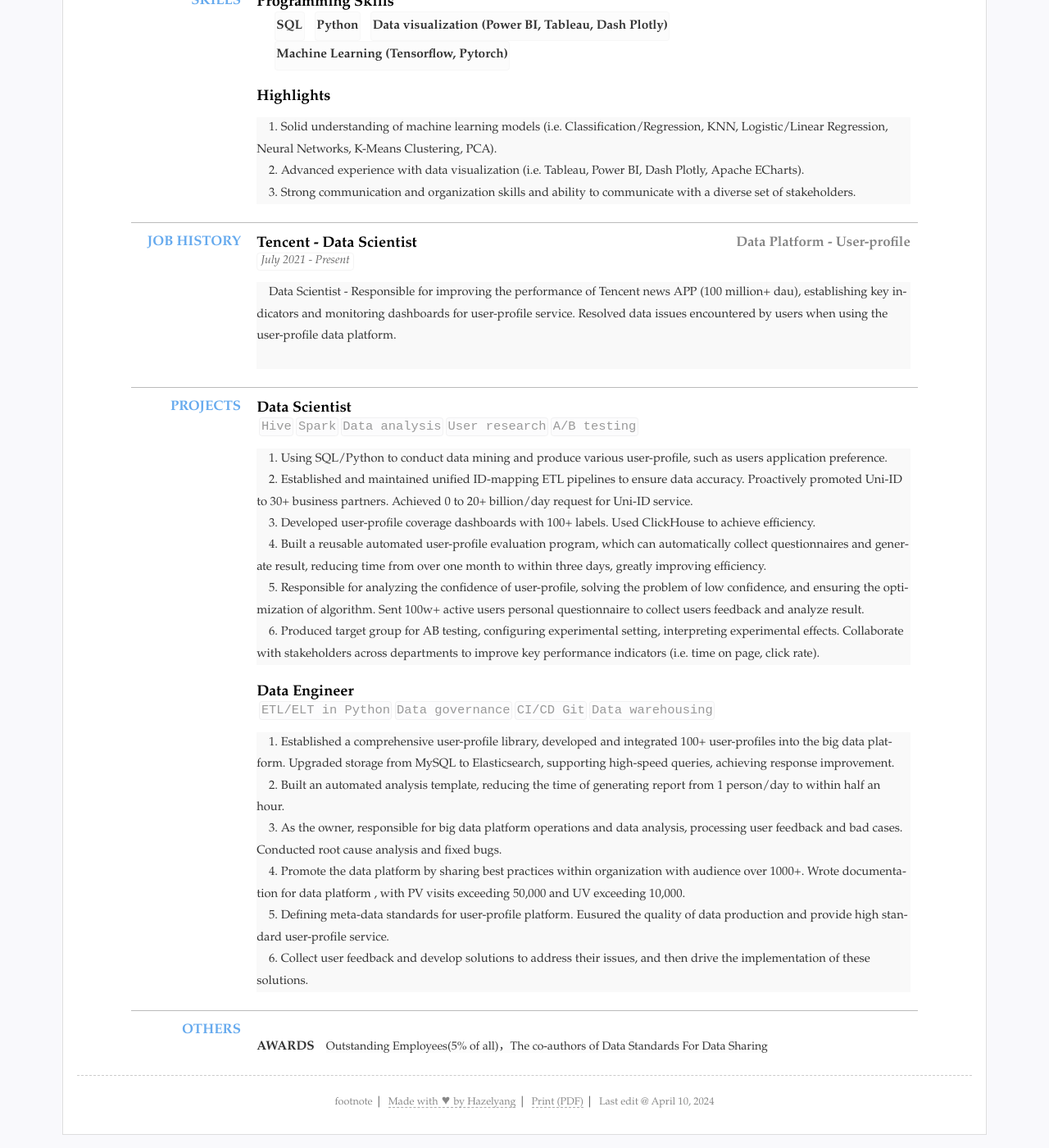
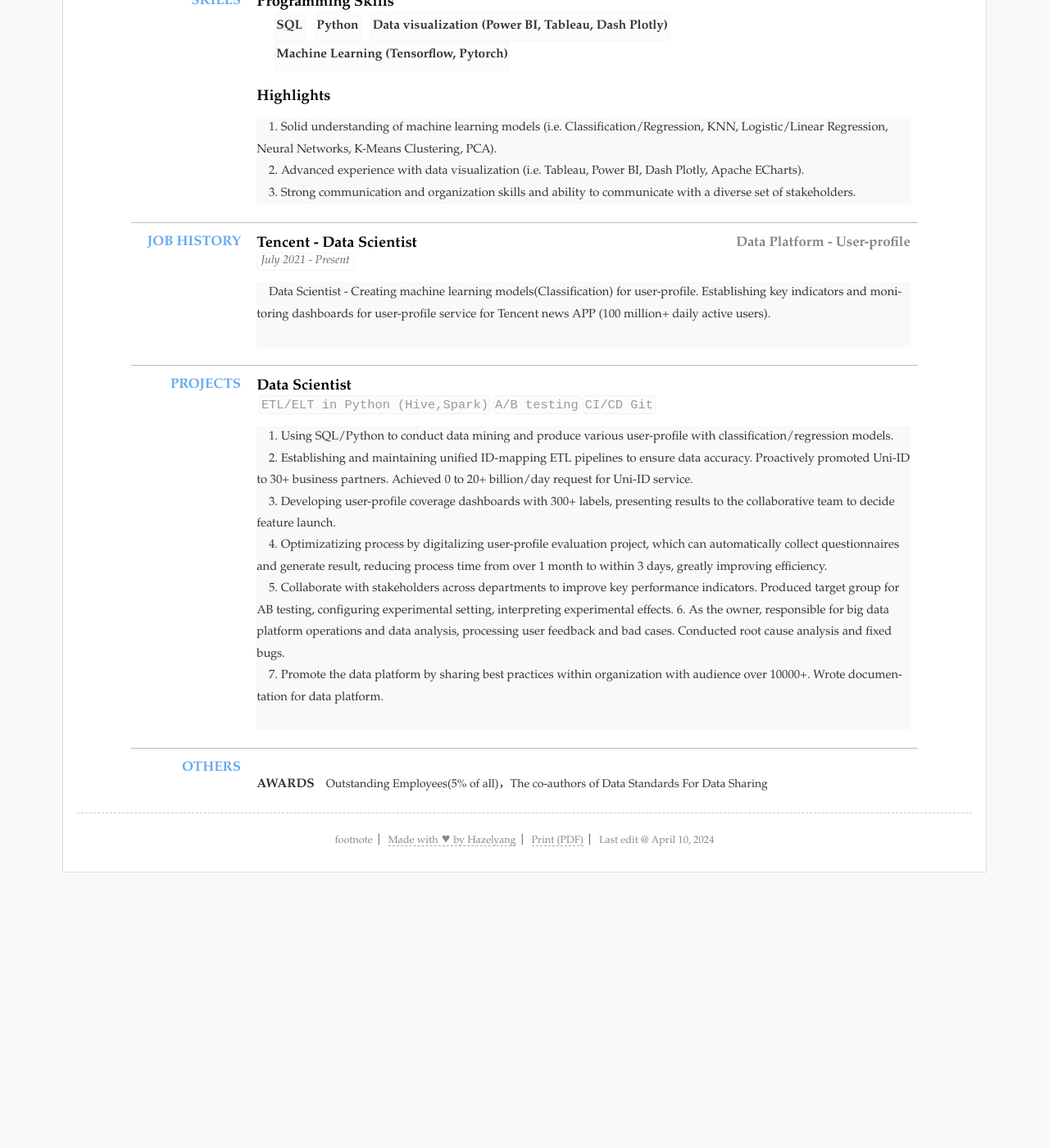
Before and after one commit to hazelyang518/eng_cv, a Jekyll site: the page built from index.html, in a window 1280 px wide and 1400 px high, scrolled down 486 px. Shown: the whole window at 82% size. Built offline with Jekyll 4.4.1, drawn with Linux system fonts in a browser that asks for light colours; after the commit the page ends 1567 px from its top, so only the background shows below that.

Commit message:
Update resume.yml

```diff
--- a/_data/resume.yml
+++ b/_data/resume.yml
@@ -90,7 +90,7 @@ main: #简历主要内容，
     # - 画像提升
     # - 实验配置
     # summary: 职务或者工作总结(自动折叠)
-    detail: Data Scientist - Responsible for improving the performance of Tencent news APP (100 million+ dau), establishing key indicators and monitoring dashboards for user-profile service. Resolved data issues encountered by users when using the user-profile data platform. <br>  &nbsp &nbsp
+    detail: Data Scientist - Creating machine learning models(Classification) for user-profile. Establishing key indicators and monitoring dashboards for user-profile service for Tencent news APP (100 million+ daily active users). <br>  &nbsp &nbsp
 
     open: open
     #可以设置open默认展开
@@ -131,11 +131,9 @@ main: #简历主要内容，
   - title: Data Scientist
     duration:
     tags:
-    - Hive
-    - Spark
-    - Data analysis
-    - User research
+    - ETL/ELT in Python (Hive,Spark)
     - A/B testing
+    - CI/CD Git
     # detail: 1.画像挖掘：使用SQL/Python挖掘各类核心标签，如用户应用偏好标签、人群属性标签，用于人群投放场景，标签累计创建人群1000+，产生20+正向场景，覆盖PCG、IEG等BG的多个业务 <br>  &nbsp &nbsp
     #         2.标签开发：建立并维护画像标签ETL链路，保障数据的完整性、准确性和一致性；按数仓规范进行标签开发，配置告警，推动标签产出效率从t+3提升到t+1 <br>  &nbsp &nbsp
     #         3.指标监控：配置新闻业务各场景用户的画像覆盖度监控，覆盖新闻主端app、微信新闻插件、手q新闻插件等产品形态，包括100+标签；利用ClickHouse计算画像覆盖度，降低任务配置难度，实现高效运算 <br>  &nbsp &nbsp
@@ -145,34 +143,36 @@ main: #简历主要内容，
 
 
     sub:
-    detail: 1. Using SQL/Python to conduct data mining and produce various user-profile, such as users application preference. <br>  &nbsp &nbsp
-            2. Established and maintained unified ID-mapping ETL pipelines to ensure data accuracy. Proactively promoted Uni-ID to 30+ business partners. Achieved 0 to 20+ billion/day request for Uni-ID service. <br>  &nbsp &nbsp
-            3. Developed user-profile coverage dashboards with 100+ labels. Used ClickHouse to achieve efficiency.<br>  &nbsp &nbsp
-            4. Built a reusable automated user-profile evaluation program, which can automatically collect questionnaires and generate result, reducing time from over one month to within three days, greatly improving efficiency.<br>  &nbsp &nbsp
-            5. Responsible for analyzing the confidence of user-profile, solving the problem of low confidence, and ensuring the optimization of algorithm. Sent 100w+ active users personal questionnaire to collect users feedback and analyze result. <br>  &nbsp &nbsp
-            6. Produced target group for AB testing, configuring experimental setting, interpreting experimental effects. Collaborate with stakeholders across departments to improve key performance indicators (i.e. time on page, click rate).
+    detail: 1. Using SQL/Python to conduct data mining and produce various user-profile with classification/regression models. <br>  &nbsp &nbsp
+            2. Establishing and maintaining unified ID-mapping ETL pipelines to ensure data accuracy. Proactively promoted Uni-ID to 30+ business partners. Achieved 0 to 20+ billion/day request for Uni-ID service. <br>  &nbsp &nbsp
+            3. Developing user-profile coverage dashboards with 300+ labels, presenting results to the collaborative team to decide feature launch.<br>  &nbsp &nbsp
+            4. Optimizatizing process by digitalizing user-profile evaluation project, which can automatically collect questionnaires and generate result, reducing process time from over 1 month to within 3 days, greatly improving efficiency.<br>  &nbsp &nbsp
+            5. Collaborate with stakeholders across departments to improve key performance indicators. Produced target group for AB testing, configuring experimental setting, interpreting experimental effects.
+            6. As the owner, responsible for big data platform operations and data analysis, processing user feedback and bad cases. Conducted root cause analysis and fixed bugs. <br>  &nbsp &nbsp
+            7. Promote the data platform by sharing best practices within organization with audience over 10000+. Wrote documentation for data platform. <br>  &nbsp &nbsp
+            # 5. Responsible for analyzing the confidence of user-profile, solving the problem of low confidence, and ensuring the optimization of algorithm. Sent 100w+ active users personal questionnaire to collect users feedback and analyze result. <br>  &nbsp &nbsp
 
-  - title: Data Engineer
-    duration:
-    tags:
-    - ETL/ELT in Python
-    - Data governance
-    - CI/CD Git
-    - Data warehousing
+  # - title: Data Engineer
+  #   duration:
+  #   tags:
+  #   - ETL/ELT in Python
+  #   - Data governance
+  #   - CI/CD Git
+  #   - Data warehousing
 
     # detail: 1.数据开发：推动建立全域画像标签库，开发并接入100+标签底层数据到画像平台；重构并维护标签字典表产出链	路，推动字典存储从Mysql升级到Elasticsearch，支持百万级字典查询，实现性能提升 <br>  &nbsp &nbsp
     #         2.功能开发：针对分析报告生成时间过长的痛点，构建自动化分析模板，帮助看清页面广告投放效果，提高分析效率，报告生成时间从1人/日降低到半小时内完成，有效解决业务痛点，获得用户好评 <br>  &nbsp &nbsp
     #         3.用户运营：作为owner整体负责画像的运营和数据分析工作，包含业务接入推广、用户反馈处理、badcase分析，对业务画像应用过程中的问题进行根因分析与修复，用户服务满意度在技术公线内前5% <br>  &nbsp &nbsp
     #         4.知识沉淀：沉淀平台使用指引、画像挖掘说明、ID能力介绍等，累计梳理文档30+篇，访问PV5w+次，UV1w+ <br>
 
-    sub:
+    # sub:
 
-    detail: 1. Established a comprehensive user-profile library, developed and integrated 100+ user-profiles into the big data platform. Upgraded storage from MySQL to Elasticsearch, supporting high-speed queries, achieving response improvement.<br>  &nbsp &nbsp
-            2. Built an automated analysis template, reducing the time of generating report from 1 person/day to within half an hour. <br>  &nbsp &nbsp
-            3. As the owner, responsible for big data platform operations and data analysis, processing user feedback and bad cases. Conducted root cause analysis and fixed bugs. <br>  &nbsp &nbsp
-            4. Promote the data platform by sharing best practices within organization with audience over 1000+. Wrote documentation for data platform , with PV visits exceeding 50,000 and UV exceeding 10,000. <br>  &nbsp &nbsp
-            5. Defining meta-data standards for user-profile platform. Eusured the quality of data production and provide high standard user-profile service. <br>  &nbsp &nbsp
-            6. Collect user feedback and develop solutions to address their issues, and then drive the implementation of these solutions.
+    # detail: 1. Established a comprehensive user-profile library, developed and integrated 100+ user-profiles into the big data platform. Upgraded storage from MySQL to Elasticsearch, supporting high-speed queries, achieving response improvement.<br>  &nbsp &nbsp
+    #         2. Built an automated analysis template, reducing the time of generating report from 1 person/day to within half an hour. <br>  &nbsp &nbsp
+    #         3. As the owner, responsible for big data platform operations and data analysis, processing user feedback and bad cases. Conducted root cause analysis and fixed bugs. <br>  &nbsp &nbsp
+    #         4. Promote the data platform by sharing best practices within organization with audience over 1000+. Wrote documentation for data platform , with PV visits exceeding 50,000 and UV exceeding 10,000. <br>  &nbsp &nbsp
+    #         5. Defining meta-data standards for user-profile platform. Eusured the quality of data production and provide high standard user-profile service. <br>  &nbsp &nbsp
+    #         6. Collect user feedback and develop solutions to address their issues, and then drive the implementation of these solutions.
 
   # - title: Project Name
   #   summary: Projects' introduction or summary
@@ -210,7 +210,7 @@ footer: #脚注多组
   - text: "footnote"
   #   href: '/'
   - text: "Made with &hearts; by Hazelyang"
-    href: "https://hazelyang518.github.io/cv/"
+    href: "https://hazelyang518.github.io/eng-supply-chain-cv/"
 #页面额外js脚本，如xx统计
 scripts:
 #- src: "assets/js/resume.js"
```
